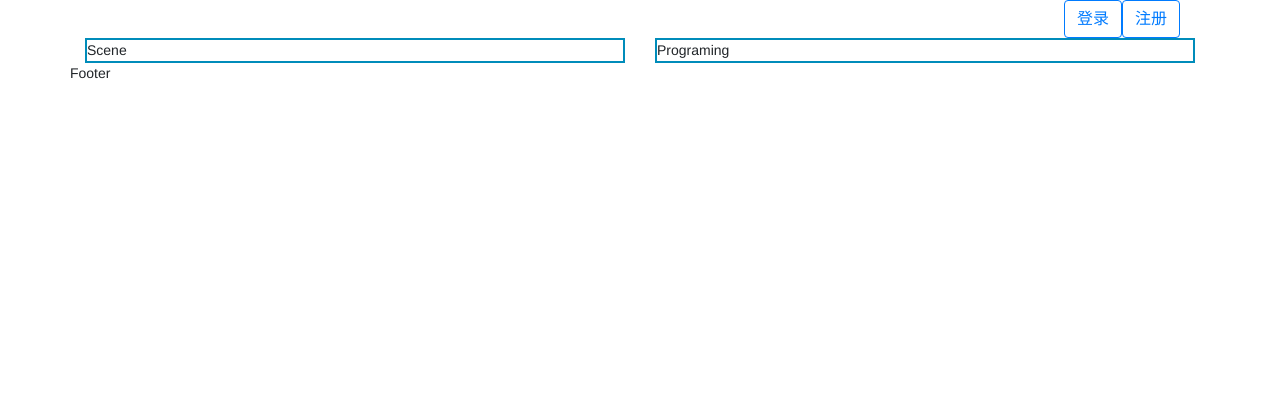
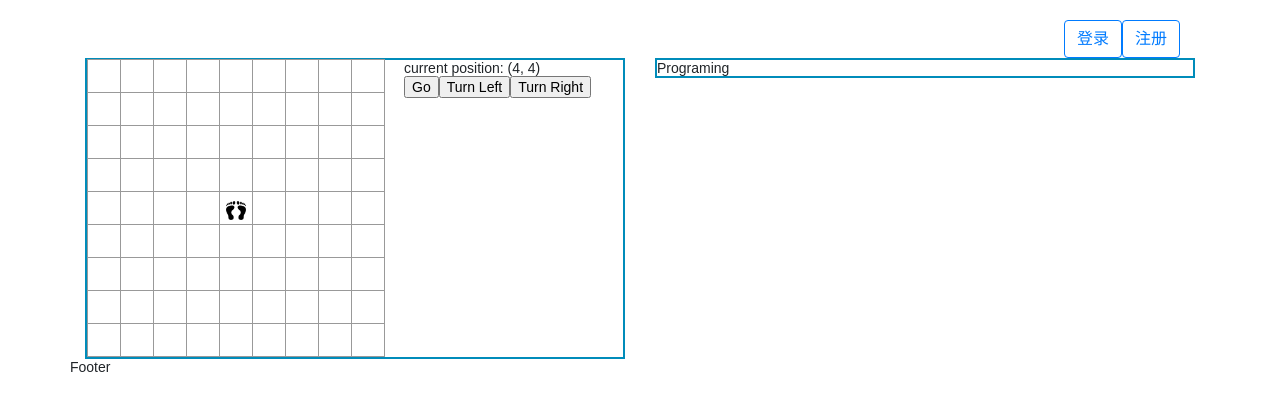
Before and after one commit to leefige/CodingPlayground, a React (Create React App) app in the folder react-frontend/: page / in a window 1280 px wide. Shown: the top 410 px of the page. Built offline with nearby package versions, Linux system fonts and the light colour scheme.

Commit message:
implement 'Go' function and remove useless code copied from tutorial

```diff
--- a/react-frontend/src/components/Game.js
+++ b/react-frontend/src/components/Game.js
@@ -14,9 +14,10 @@ class Charactor extends React.Component {
 }
 
 function Square(props) {
+  const square = props.value ? <Charactor /> : null;
   return (
-    <button className="square" onClick={props.onClick}>
-      <Charactor />
+    <button className="square">
+      { square }
     </button>
   );
 }
@@ -24,11 +25,12 @@ function Square(props) {
 class Board extends React.Component {
   renderSquare(i) {
     var rows = [];
-    for (let j = 0; j < 9; j++)
+    for (let j = 0; j < 9; j++) {
+      const state = i + j == this.props.curPos ? true : false;
       rows.push(<Square
-        value={this.props.squares[i+j]}
-        onClick={() => this.props.onClick(i+j)}
+        value={state}
         />);
+    }
     return rows;
   }
 
@@ -50,74 +52,35 @@ class Game extends React.Component {
   constructor() {
     super();
     this.state = {
-      history: [
-        {
-          squares: Array(9).fill(null)
-        }
-      ],
-      stepNumber: 0,
-      xIsNext: true
+      curPos: 40,
+      dir: 0
     };
   }
 
-  handleClick(i) {
-    const history = this.state.history.slice(0, this.state.stepNumber + 1);
-    const current = history[history.length - 1];
-    const squares = current.squares.slice();
-    if (calculateWinner(squares) || squares[i]) {
-      return;
-    }
-    squares[i] = this.state.xIsNext ? "X" : "O";
-    this.setState({
-      history: history.concat([
-        {
-          squares: squares
-        }
-      ]),
-      stepNumber: history.length,
-      xIsNext: !this.state.xIsNext
-    });
-  }
-
-  jumpTo(step) {
-    this.setState({
-      stepNumber: step,
-      xIsNext: (step % 2) === 0
-    });
+  go() {
+    this.setState({curPos: this.state.curPos - 9})
   }
 
   render() {
-    const history = this.state.history;
-    const current = history[this.state.stepNumber];
-    const winner = calculateWinner(current.squares);
-
-    const moves = history.map((step, move) => {
-      const desc = move ? "Move #" + move : "Game start";
-      return (
-        <li key={move}>
-          <a href="#" onClick={() => this.jumpTo(move)}>{desc}</a>
-        </li>
-      );
-    });
-
-    let status;
-    if (winner) {
-      status = "Winner: " + winner;
-    } else {
-      status = "Next player: " + (this.state.xIsNext ? "X" : "O");
-    }
-
+    let status = "current position: (" + Math.floor(this.state.curPos / 9) + ', ' + this.state.curPos % 9 + ')';
     return (
       <div className="game">
         <div className="game-board">
           <Board
-            squares={current.squares}
-            onClick={i => this.handleClick(i)}
+            curPos={this.state.curPos}
           />
         </div>
         <div className="game-info">
           <div>{status}</div>
-          <ol>{moves}</ol>
+          <button onClick={() => this.go()}>
+            Go
+          </button>
+          <button>
+            Turn Left
+          </button>
+          <button>
+            Turn Right
+          </button>
         </div>
       </div>
     );
--- a/react-frontend/src/components/Scene.js
+++ b/react-frontend/src/components/Scene.js
@@ -1,10 +1,11 @@
 import React, { Component } from 'react'
+import Game from './Game'
 
 class Scene extends Component {
   render() {
     return (
           <div className='scene'>
-            <span>Scene</span>
+            <Game />
           </div>
     )
   }
```
